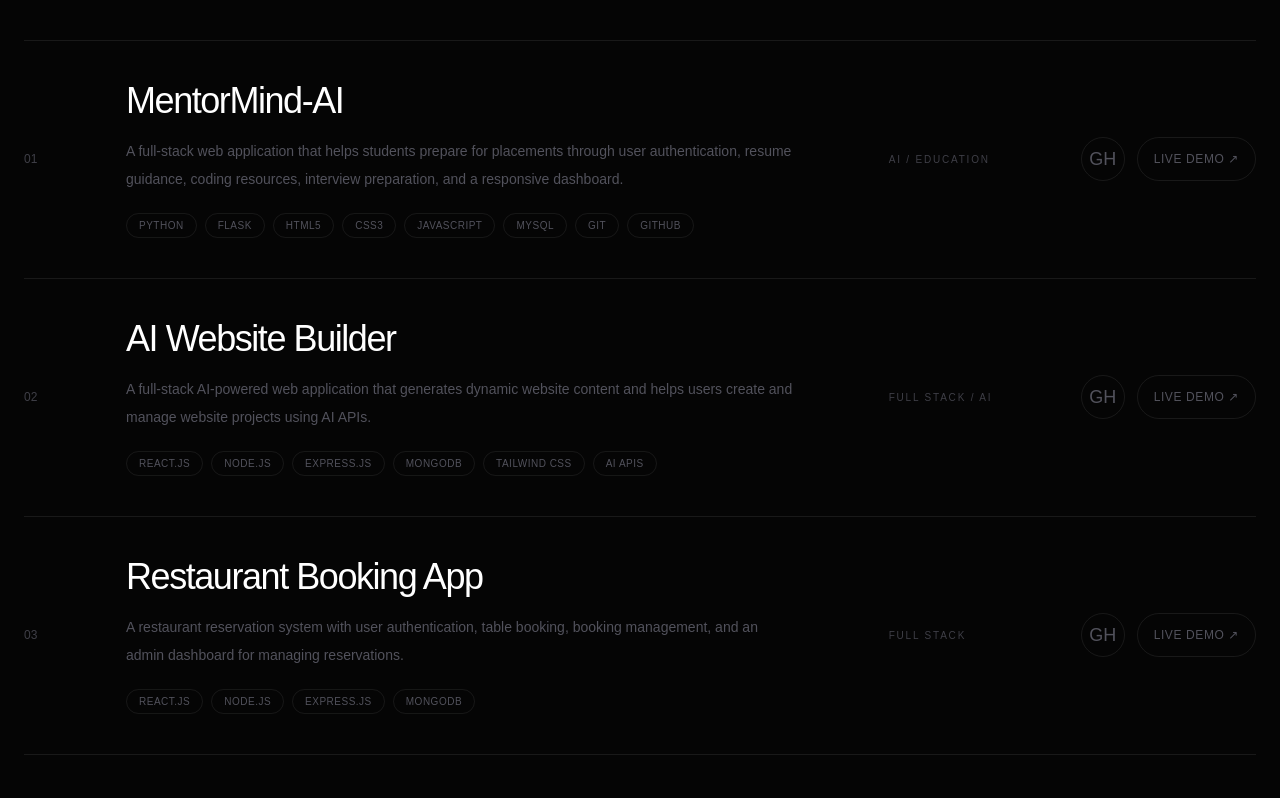
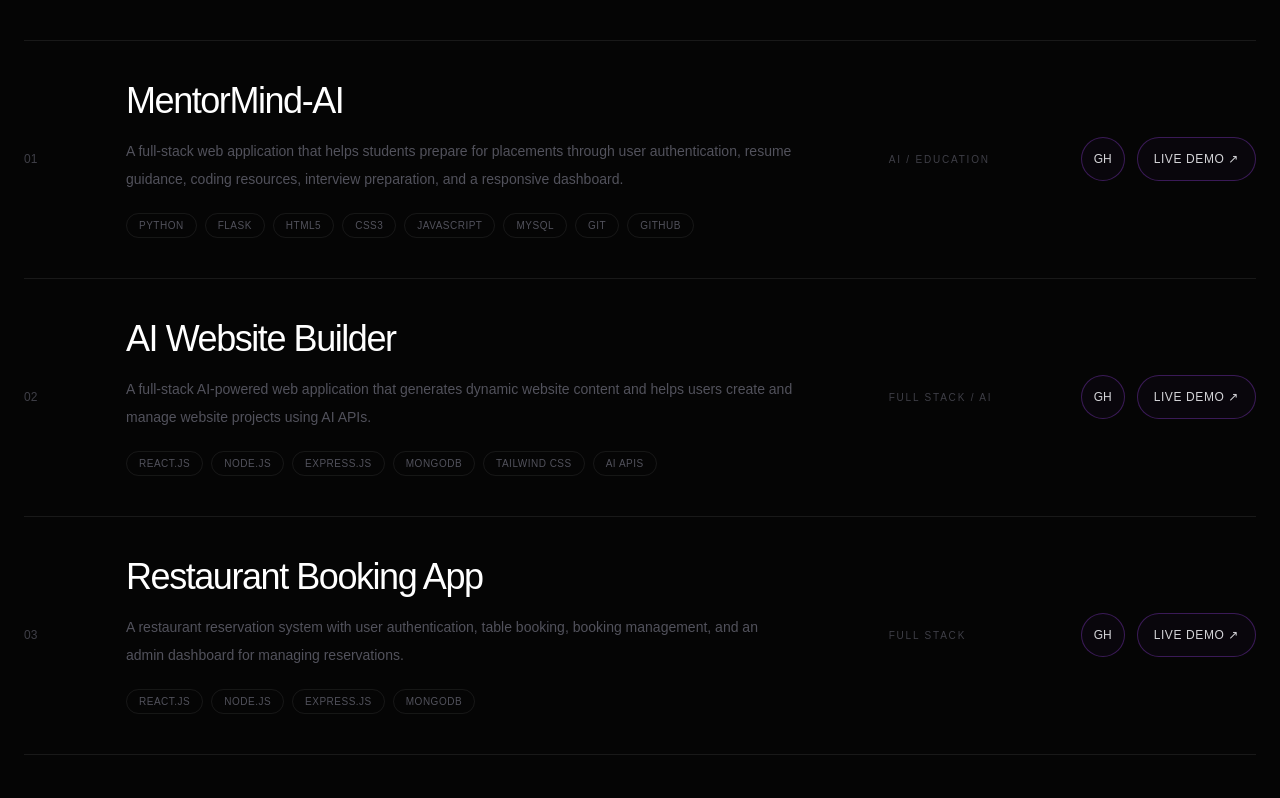
Before and after one commit to pavan08112005/pavan-portfolio, a Next.js app: page / in a window 1280 px wide. Shown: the part 2260-3058 px from the top of the page. Built offline with nearby package versions, Linux system fonts and the light colour scheme.

Commit message:
Add purple glow to project buttons

```diff
--- a/app/page.tsx
+++ b/app/page.tsx
@@ -603,8 +603,7 @@ export default function Home() {
     target="_blank"
     rel="noopener noreferrer"
     aria-label={`View ${project.title} on GitHub`}
-    className="flex h-11 w-11 items-center justify-center rounded-full border border-white/[0.08] text-lg text-zinc-600 transition duration-300 hover:border-white hover:bg-white hover:text-black"
-  >
+    className="flex h-11 w-11 items-center justify-center rounded-full border border-purple-500/30 bg-purple-500/[0.03] text-xs font-medium text-zinc-300 transition-all duration-300 hover:-translate-y-1 hover:border-purple-400 hover:bg-purple-500/10 hover:text-white hover:shadow-[0_0_15px_rgba(168,85,247,0.8),0_0_40px_rgba(168,85,247,0.5),0_0_70px_rgba(168,85,247,0.3)]">
     GH
   </a>
 
@@ -614,8 +613,7 @@ export default function Home() {
     target="_blank"
     rel="noopener noreferrer"
     aria-label={`View live demo of ${project.title}`}
-    className="flex h-11 items-center justify-center rounded-full border border-white/[0.08] px-4 text-xs font-medium uppercase tracking-wider text-zinc-600 transition duration-300 hover:border-white hover:bg-white hover:text-black"
-  >
+    className="flex h-11 items-center justify-center rounded-full border border-purple-500/30 bg-purple-500/[0.03] px-4 text-xs font-medium uppercase tracking-wider text-zinc-300 transition-all duration-300 hover:-translate-y-1 hover:border-purple-400 hover:bg-purple-500/10 hover:text-white hover:shadow-[0_0_15px_rgba(168,85,247,0.8),0_0_40px_rgba(168,85,247,0.5),0_0_70px_rgba(168,85,247,0.3)]">
     Live Demo ↗
   </a>
 
```
